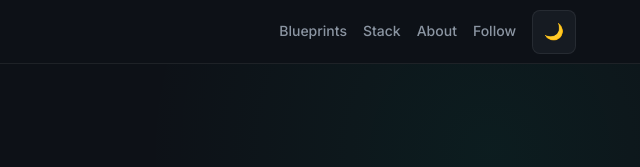
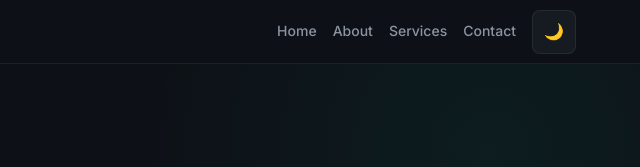
Before and after one commit to Debayoagbabs/SabiStack, a plain HTML site: page index.html in a window 1280 px wide. Shown: the top 167 px of the page, 640-1280 px from the left. Drawn offline with Linux system fonts and the light colour scheme.

Commit message:
Update index.html

```diff
--- a/index.html
+++ b/index.html
@@ -662,13 +662,13 @@
   <button class="nav-toggle" id="navToggle" aria-label="Open menu" aria-expanded="false" aria-controls="navRight">
     <span></span><span></span><span></span>
   </button>
-  <div class="nav-right" id="navRight">
-    <a href="#products" class="nav-link">Blueprints</a>
-    <a href="#stack" class="nav-link">Stack</a>
-    <a href="#about" class="nav-link">About</a>
-    <a href="#follow" class="nav-link">Follow</a>
-    <button class="theme-toggle" id="themeBtn" aria-label="Switch to light mode">🌙</button>
-  </div>
+ <div class="nav-right" id="navRight">
+  <a href="index.html" class="nav-link">Home</a>
+  <a href="about.html" class="nav-link">About</a>
+  <a href="services.html" class="nav-link">Services</a>
+  <a href="contact.html" class="nav-link">Contact</a>
+  <button class="theme-toggle" id="themeBtn" aria-label="Switch to light mode">🌙</button>
+</div>
 </nav>
 
 <main>
```
